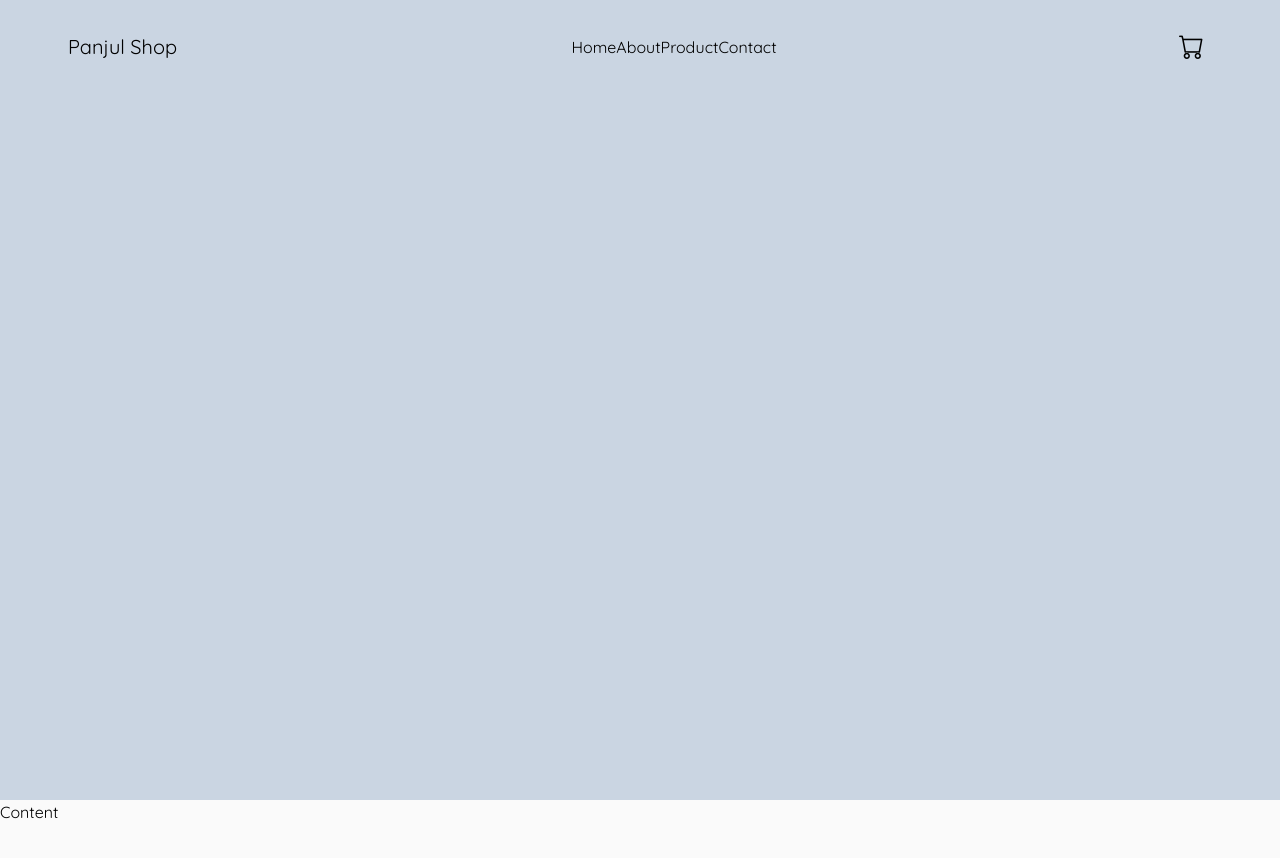
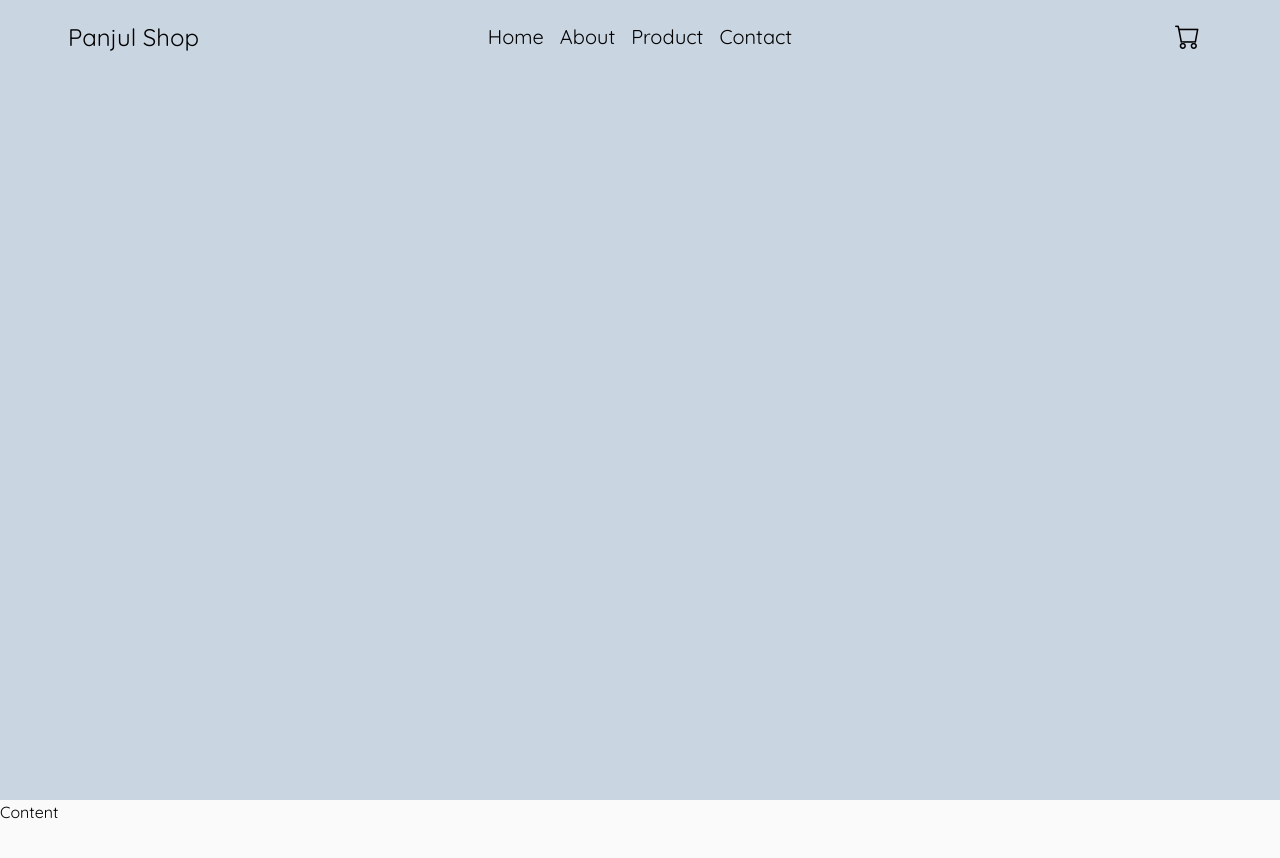
Before and after one commit to rijaalll/toko-ku, a Next.js app in the folder front-end/: page / in a window 1280 px wide. Shown: the top 858 px of the page. Built offline with nearby package versions, Linux system fonts and the light colour scheme.

Commit message:
update mobile nav

```diff
--- a/front-end/app/_pages/home/component/navbar/navbar.jsx
+++ b/front-end/app/_pages/home/component/navbar/navbar.jsx
@@ -25,20 +25,25 @@ export default function Navbar({ height, scrollY }) {
     }
 
     return (
-        <nav className={`${navMobileOpen ? 'bg-zinc-200 h-[100dvh]' : 'h-auto'} fixed w-full flex flex-col items-center top-0 left-0 duration-300`}>
-            <div className={`${navMobileOpen || scrollY > 100 ? 'bg-zinc-200/30 backdrop-blur-xs' : 'bg-transparent'} ${navMobileOpen ? 'rounded-none border-b-[1px] border-black/70' : 'border-b-[1px] border-transparent rounded-3xl'} w-[90%] flex flex-row justify-between items-center px-1 duration-300 mt-5`}>
+        <nav className={`${navMobileOpen ? 'max-md:bg-zinc-200 h-[100dvh]' : 'max-md:h-auto'} ${scrollY > 100 ? 'md:bg-zinc-200/30 md:backdrop-blur-xs md:border-b-[1px] md:border-black/30' : 'md:bg-transparent md:border-b-[1px] md:border-transparent'} md:h-auto md:py-4 fixed w-full flex flex-col items-center top-0 left-0 duration-300`}>
+            <div className={`${navMobileOpen || scrollY > 100 ? 'max-md:bg-zinc-200/30 max-md:backdrop-blur-xs' : 'max-md:bg-transparent'} ${navMobileOpen ? 'max-md:rounded-none border-b-[1px] max-mdborder-black/70' : 'max-md:order-b-[1px] max-md:border-transparent max-md:rounded-3xl'} max-md:mt-5 md:relative w-[90%] flex flex-row justify-between items-center px-1 py-[2px] duration-300`}>
                 <div className="md:hidden p-0">
                     <Hamburger toggled={navMobileOpen} toggle={() => closeNavMobile()} size={20} duration={0.5} />
                 </div>
                 <div>
-                    <p className='text-xl'>Panjul Shop</p>
+                    <p className='text-xl md:text-2xl'>Panjul Shop</p>
                 </div>
-                <div className="hidden md:flex">
+                <div className="hidden md:flex md:gap-4 md:absolute md:left-1/2 md:-translate-x-1/2">
                     {navData.map((item, index) => (
-                        <NavButton key={index} title={item.title} url={item.url} height={height} />
+                        <NavButton key={index} title={item.title} url={item.url} height={height} fontSize={20} />
                     ))}
                 </div>
-                <LinkButtonIcon url={"/cart"} icon={"bi-cart"} size={25} />
+                <div className='px-1 md:hidden'>
+                    <LinkButtonIcon url={"/cart"} icon={"bi-cart"} size={23} />
+                </div>
+                <div className='px-1 max-md:hidden'>
+                    <LinkButtonIcon url={"/cart"} icon={"bi-cart"} size={25} />
+                </div>
             </div>
             {navMobileOpen ? (
                 <div className='w-full h-auto flex justify-center'>
```
